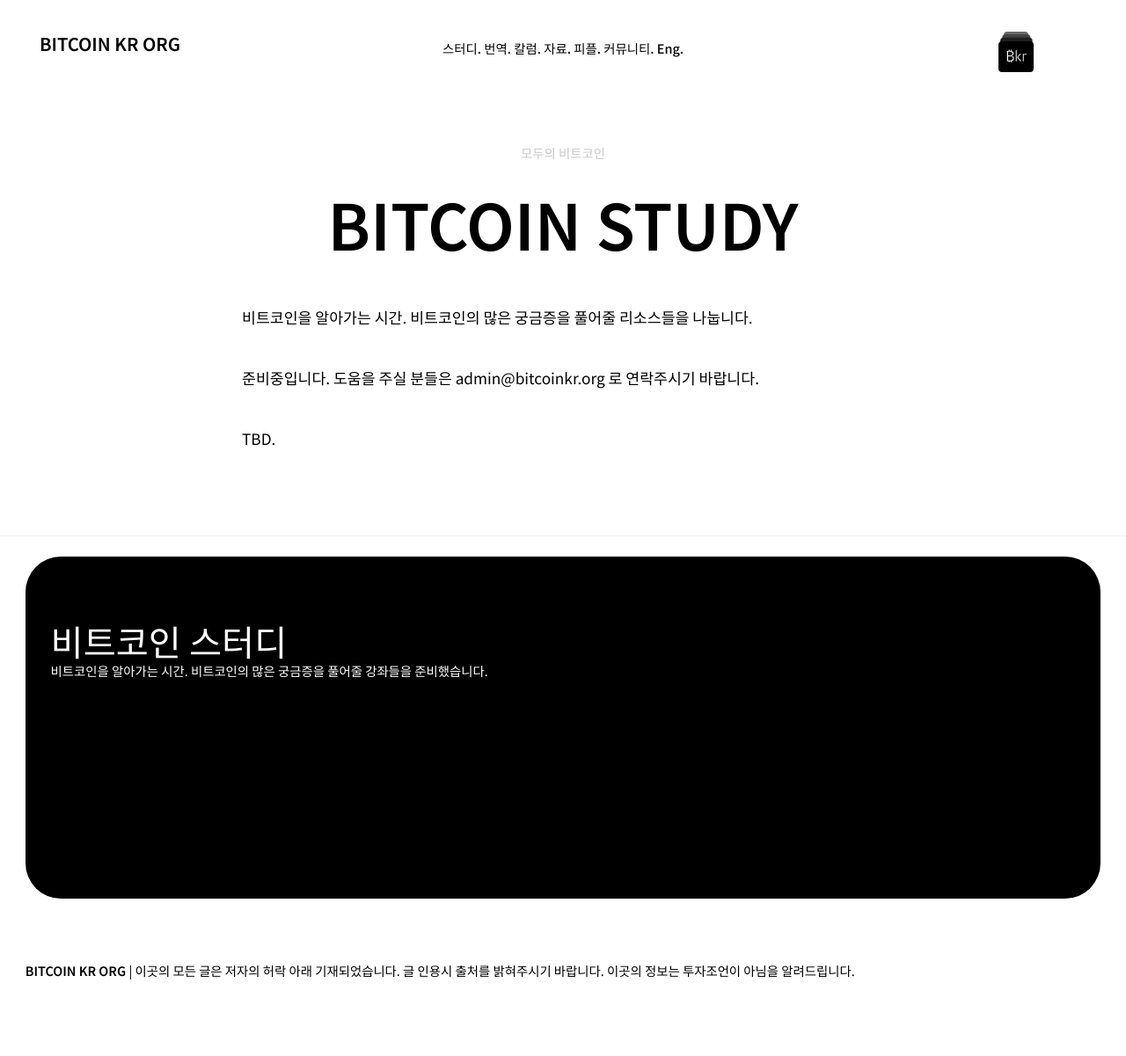
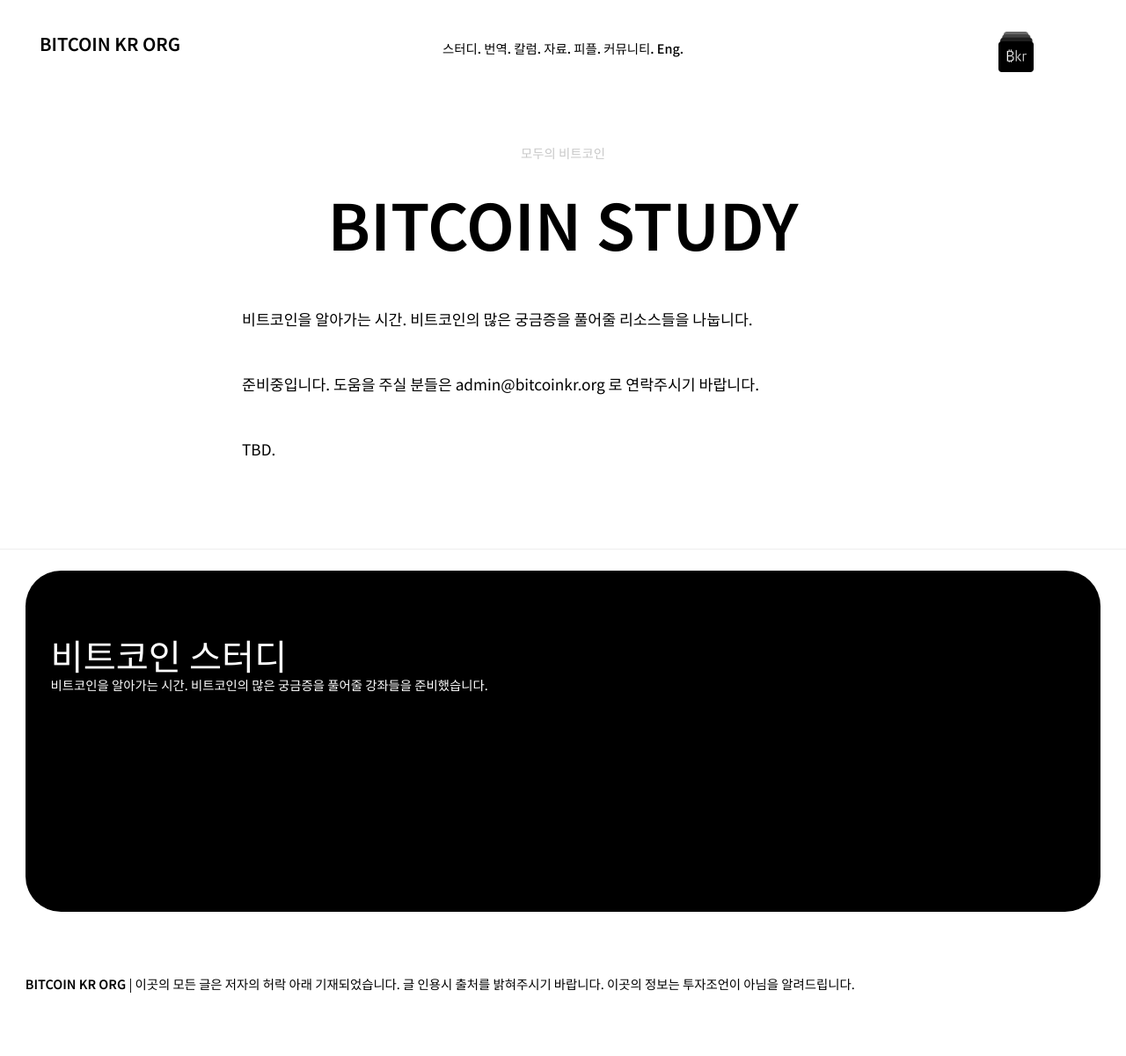
Before and after one commit to bitcoinkrorg/bitcoinkrorg.github.io, a Jekyll site: the page built from page_study.html, in a window 1280 px wide. Shown: the whole page at 88% size. Built offline with Jekyll 4.4.1, drawn with Linux system fonts in a browser that asks for light colours.

Commit message:
edit: line-height

```diff
--- a/_sass/text.scss
+++ b/_sass/text.scss
@@ -4,7 +4,7 @@ Article text style
 
 -------------------------------- */
 .text {
-	line-height: 1.6;
+	line-height: 1.9;
 	overflow-wrap: break-word;
 	a {
 		text-decoration: underline;
```
